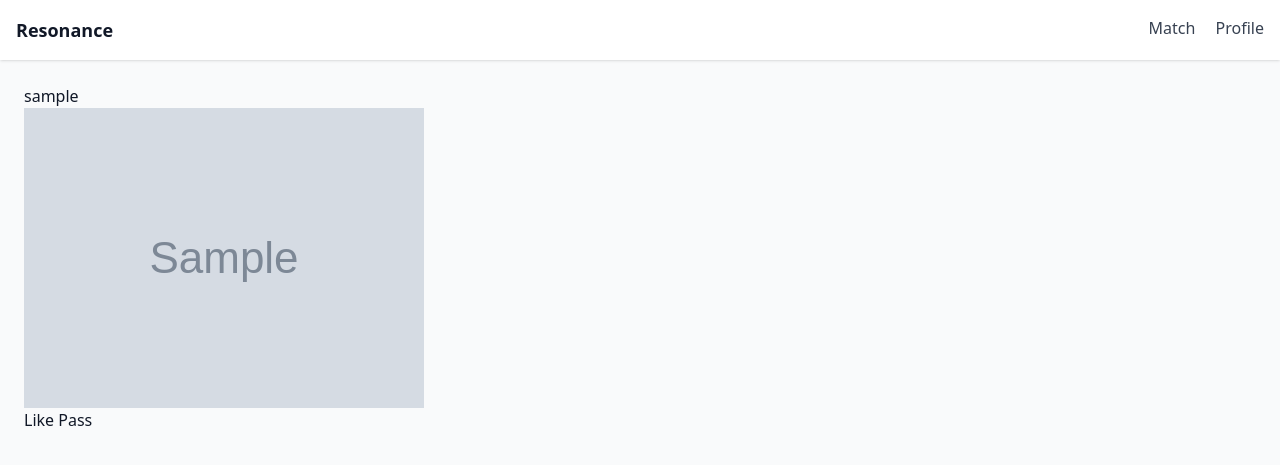
After one commit to Danny2Forever/Resonance, a Django app: template matching/templates/match.html in a window 1280 px wide. The commit adds this page. Shown: the top 465 px of the page. Run offline with Django 5.2, Linux system fonts and the light colour scheme; the template is opened without the code that fills it: most values are stand-ins (such as "Sample title", 1, 10 or a date in 2020); grey boxes marked "Sample" are stand-in pictures; some libraries are stand-ins or nearby versions.

Commit message:
init the match page

```diff
--- /dev/null
+++ b/matching/templates/match.html
@@ -0,0 +1,14 @@
+{% extends 'layout.html' %}
+
+{% block content %}
+{% if next_user %}
+  <div>
+    <h3>{{ next_user.username }}</h3>
+    <img src="{{ next_user.profile_image.url }}" alt="{{ next_user.username }}">
+    <button>Like</button>
+    <button>Pass</button>
+  </div>
+{% else %}
+  <p>No more users to swipe.</p>
+{% endif %}
+{% endblock %}
--- a/resonance/urls.py
+++ b/resonance/urls.py
@@ -20,6 +20,7 @@ from users import views
 from django.conf.urls.static import static
 from django.conf import settings
 from users.views import *
+from matching.views import *
 
 urlpatterns = [
     path('login/', SpotifyLoginView.as_view(), name='spotify_login'),
@@ -27,6 +28,7 @@ urlpatterns = [
     path('profile/<str:spotify_id>/', ProfileDetailView.as_view(), name='profile_detail'),
     path('profile/<str:spotify_id>/edit/', EditProfileView.as_view(), name='edit_profile'),
     path('logout/', SpotifyLogoutView.as_view(), name='spotify_logout'),
+    path('match/', MatchUserView.as_view(), name='match_user'),
 
 ]
 
--- a/users/templates/layout.html
+++ b/users/templates/layout.html
@@ -14,15 +14,15 @@
         <div class="space-x-4">
           {% if current_user %}
             <!-- Match path -->
-          <a href="/" class="text-gray-700 hover:text-blue-600">Match</a>
-            <!-- Profile path if have no current user go login-->
+          <a href="{% url 'match_user' %}" class="text-gray-700 hover:text-blue-600">Match</a>
+            <!-- Profile path-->
           <a
             href="{% url 'profile_detail' current_user.spotify_id %}"
             class="text-gray-700 hover:text-blue-600"
             >Profile</a
           >
           {% else %}
-            <!-- Match path -->
+            <!-- Match path if have no current user go login-->
           <a href="{% url 'spotify_login' %}" class="text-gray-700 hover:text-blue-600">Match</a>
             <!-- Profile path if have no current user go login-->
           <a
```
Also changed, not shown: matching/views.py (+21 -2 lines).
